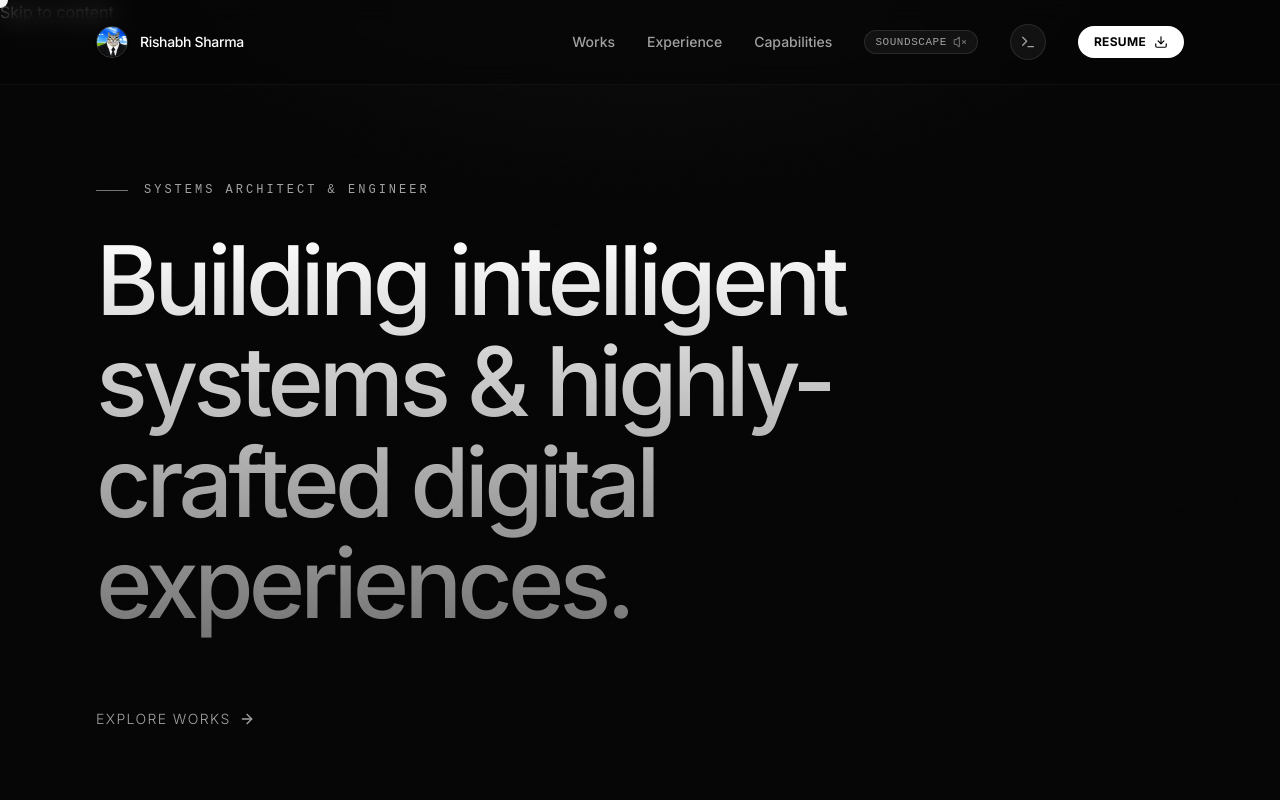
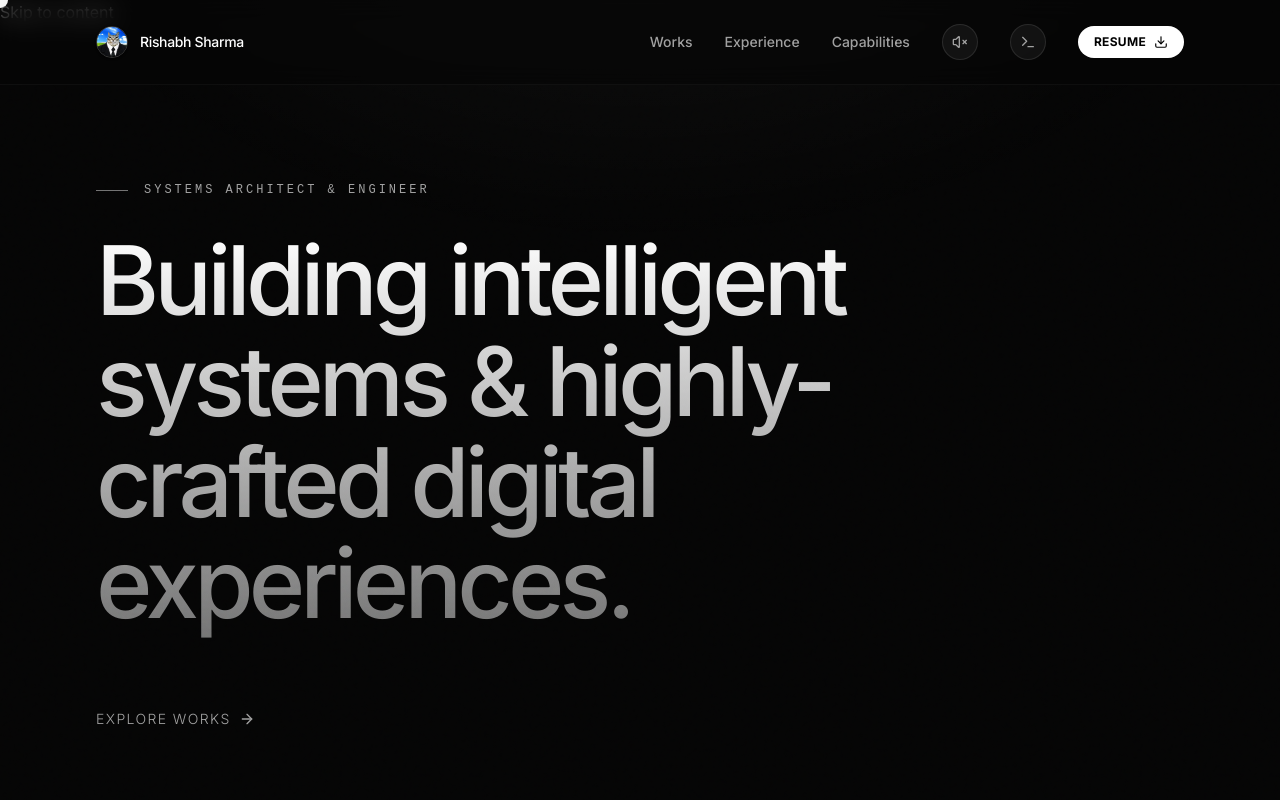
Before and after one commit to Rishabh2603-sus/portfolio-v2, a React (Vite) app: page / in a window 1280 px wide. Shown: the top 800 px of the page. Built offline with nearby package versions, Linux system fonts and the light colour scheme.

Commit message:
style: simplify ambient sound toggle icon to match terminal button

```diff
--- a/src/App.tsx
+++ b/src/App.tsx
@@ -245,25 +245,10 @@ function Navbar({ onOpenTerminal }: { onOpenTerminal?: () => void }) {
           <button
             onClick={() => { playSound('click'); toggleAmbient(); }}
             onMouseEnter={() => playSound('hover')}
-            className={`flex items-center gap-1.5 px-2.5 py-1 rounded-full border text-xs font-mono transition-all ${
-              isAmbientPlaying
-                ? 'bg-emerald-500/10 border-emerald-500/30 text-emerald-400 shadow-[0_0_12px_rgba(16,185,129,0.15)]'
-                : 'bg-white/5 border-white/10 text-neutral-400 hover:text-white hover:bg-white/10'
-            }`}
-            title={isAmbientPlaying ? "Turn off ambient music" : "Play ambient synth soundscape"}
+            className="hidden sm:flex items-center justify-center w-9 h-9 rounded-full bg-white/5 border border-white/10 text-neutral-400 hover:text-white hover:bg-white/10 transition-all"
+            title={isAmbientPlaying ? "Mute Soundscape" : "Play Soundscape"}
           >
-            {isAmbientPlaying ? (
-              <>
-                <span className="w-1.5 h-1.5 rounded-full bg-emerald-400 animate-pulse" />
-                <span className="hidden md:inline text-[11px] tracking-wider uppercase">Soundscape ON</span>
-                <Volume2 className="w-3.5 h-3.5 text-emerald-400" />
-              </>
-            ) : (
-              <>
-                <span className="hidden md:inline text-[11px] tracking-wider uppercase">Soundscape</span>
-                <VolumeX className="w-3.5 h-3.5 opacity-60" />
-              </>
-            )}
+            {isAmbientPlaying ? <Volume2 className="w-4 h-4" /> : <VolumeX className="w-4 h-4" />}
           </button>
 
           {/* Terminal Trigger */}
```
